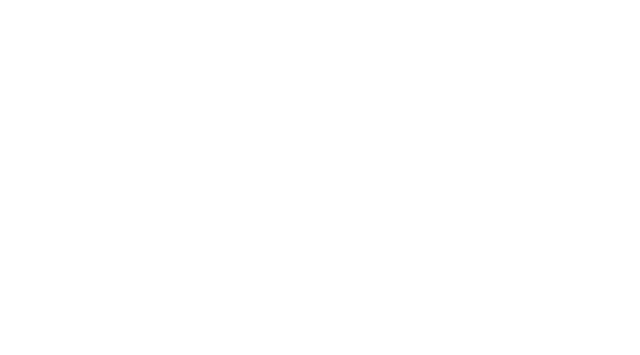
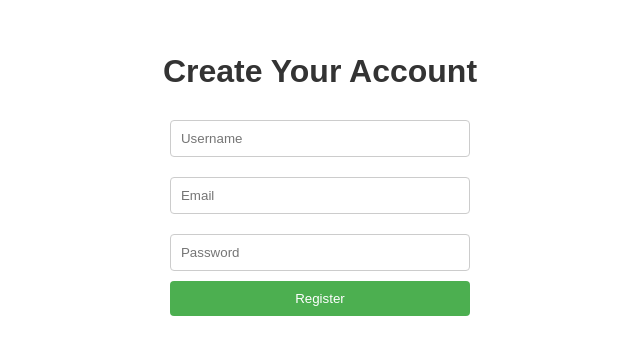
Before and after one commit to Mgridgelabs/moringabox_frontend, a React (Create React App) app: page /register in a window 1280 px wide. Before the commit this address had no page. Shown: the part 251-606 px from the top of the page, without its empty margins (320-960 px from the left). Built offline with nearby package versions, Linux system fonts and the light colour scheme.

Commit message:
register page

```diff
--- a/src/App.js
+++ b/src/App.js
@@ -1,6 +1,8 @@
+// src/App.js
 import React from 'react';
 import { BrowserRouter as Router, Routes, Route, Navigate } from 'react-router-dom';
 import LandingPage from './pages/LandingPage';
+import RegisterPage from './pages/RegisterPage';
 import './App.css'; // Assuming you have some global styles here
 
 function App() {
@@ -14,6 +16,9 @@ function App() {
 
           {/* Define the route for /landing */}
           <Route path="/landing" element={<LandingPage />} />
+
+          {/* Define the route for /register */}
+          <Route path="/register" element={<RegisterPage />} />
         </Routes>
       </Router>
     </div>
--- a/src/pages/LandingPage.js
+++ b/src/pages/LandingPage.js
@@ -1,21 +1,25 @@
-import React from 'react'
-import image1 from '../assets/1579fea7df32237ed18425c4b2984c84.png'
-import image2 from '../assets/image _copy.png'
-import './LandingPage.css'
+// src/pages/LandingPage.js
+import React from 'react';
+import { Link } from 'react-router-dom';
+import image1 from '../assets/1579fea7df32237ed18425c4b2984c84.png';
+import image2 from '../assets/image _copy.png';
+import './LandingPage.css';
 
 function LandingPage() {
   return (
     <div className="landing-Container">
-        <img src={image1} alt="moringabox" id="moringabox1"/>
-        <img src={image2} alt="logo" id="logo1"/>
+      <img src={image1} alt="moringabox" id="moringabox1" />
+      <img src={image2} alt="logo" id="logo1" />
       <h1 id="app-name">MORINGA BOX</h1>
       <p id="app-motto">Your modern solution for seamless cloud storage</p>
       <div className="landing-buttons">
         <button id="login-btn">Login</button>
+        <Link to="/register">
           <button id="register-btn">Register</button>
+        </Link>
       </div>
     </div>
-  )
+  );
 }
 
-export default LandingPage
+export default LandingPage;
--- /dev/null
+++ b/src/pages/RegisterPage.css
@@ -0,0 +1,39 @@
+/* src/pages/RegisterPage.css */
+
+.register-container {
+    display: flex;
+    flex-direction: column;
+    align-items: center;
+    margin-top: 50px;
+  }
+
+  #register-title {
+    font-size: 2rem;
+    margin-bottom: 20px;
+  }
+
+  .register-form {
+    display: flex;
+    flex-direction: column;
+    width: 300px;
+  }
+
+  .register-form input {
+    margin: 10px 0;
+    padding: 10px;
+    border: 1px solid #ccc;
+    border-radius: 4px;
+  }
+
+  #register-submit-btn {
+    background-color: #4CAF50;
+    color: white;
+    padding: 10px;
+    border: none;
+    border-radius: 4px;
+    cursor: pointer;
+  }
+
+  #register-submit-btn:hover {
+    background-color: #45a049;
+  }
--- /dev/null
+++ b/src/pages/RegisterPage.js
@@ -0,0 +1,60 @@
+// src/pages/RegisterPage.js
+import React, { useState } from 'react';
+import './RegisterPage.css'; // Add styles for the Register page
+
+function RegisterPage() {
+  const [formData, setFormData] = useState({
+    username: '',
+    email: '',
+    password: '',
+  });
+
+  const handleInputChange = (e) => {
+    const { name, value } = e.target;
+    setFormData({
+      ...formData,
+      [name]: value,
+    });
+  };
+
+  const handleSubmit = (e) => {
+    e.preventDefault();
+    // Handle the registration logic here, like making an API call
+    console.log('Form submitted:', formData);
+  };
+
+  return (
+    <div className="register-container">
+      <h1 id="register-title">Create Your Account</h1>
+      <form onSubmit={handleSubmit} className="register-form">
+        <input
+          type="text"
+          name="username"
+          placeholder="Username"
+          value={formData.username}
+          onChange={handleInputChange}
+          required
+        />
+        <input
+          type="email"
+          name="email"
+          placeholder="Email"
+          value={formData.email}
+          onChange={handleInputChange}
+          required
+        />
+        <input
+          type="password"
+          name="password"
+          placeholder="Password"
+          value={formData.password}
+          onChange={handleInputChange}
+          required
+        />
+        <button type="submit" id="register-submit-btn">Register</button>
+      </form>
+    </div>
+  );
+}
+
+export default RegisterPage;
```
Lines whose indentation alone changed are shown as unchanged.
